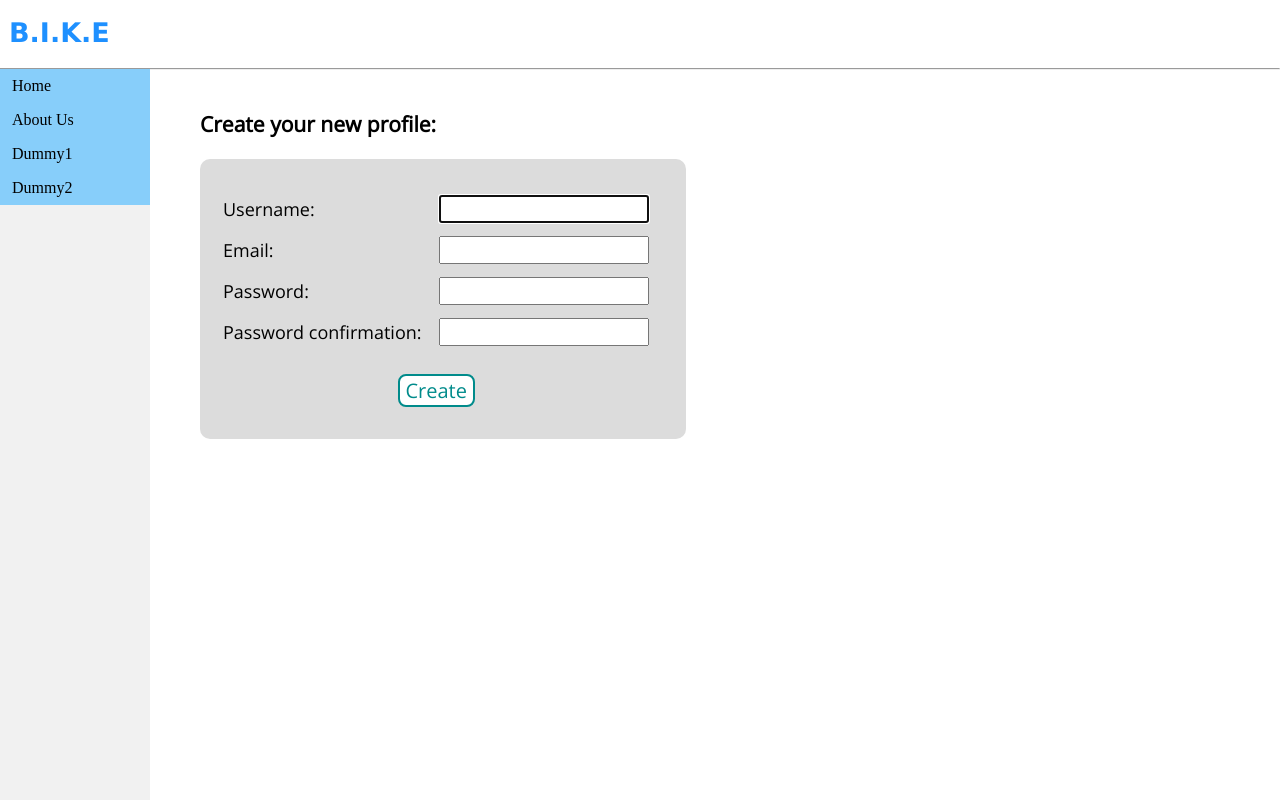
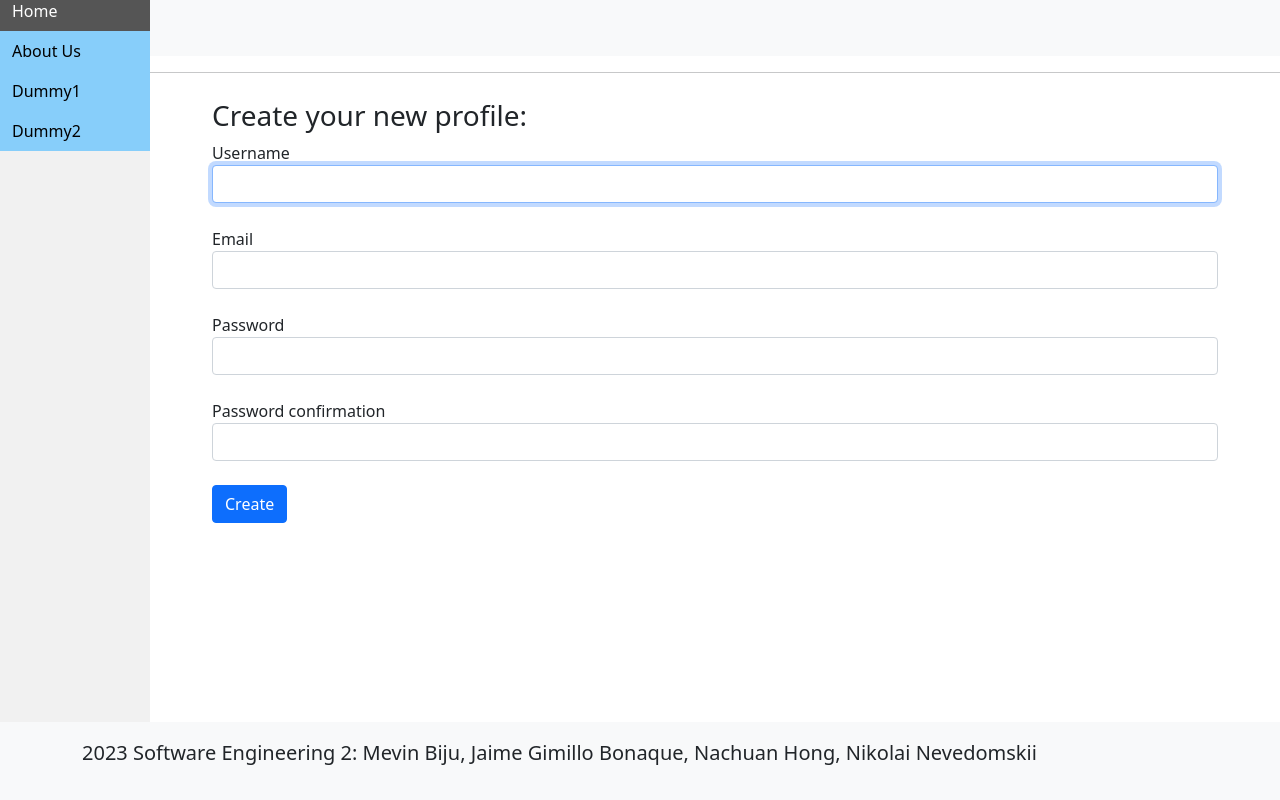
Before and after one commit to Gogetanks/Bike_Res, a Django app: page /register/ in a window 1280 px wide. Run offline with Django 4.2, Linux system fonts and the light colour scheme.

Commit message:
Bootstrap CSS added. Templates updated

```diff
--- a/bike/forms.py
+++ b/bike/forms.py
@@ -7,6 +7,12 @@ from .models import User
 class LoginForm(forms.Form):
     username_or_email = forms.CharField(label='Username / Email', max_length=50)
     password = forms.CharField(label='Password', max_length=50, widget=forms.PasswordInput)
+
+    def __init__(self, *args, **kwargs):
+        super().__init__(*args, **kwargs)
+        # add css classes for input fields
+        self.fields["username_or_email"].widget.attrs.update({"class": "form-control"})
+        self.fields["password"].widget.attrs.update({"class": "form-control"})
 
     def clean(self):
         username_or_email = self.data['username_or_email']
@@ -29,6 +35,14 @@ class RegisterForm(UserCreationForm):
         model = User
         fields = ["username", "email", "password1", "password2"]
 
+    def __init__(self, *args, **kwargs):
+        super().__init__(*args, **kwargs)
+        # add css classes for input fields
+        self.fields["username"].widget.attrs.update({"class": "form-control"})
+        self.fields["email"].widget.attrs.update({"class": "form-control"})
+        self.fields["password1"].widget.attrs.update({"class": "form-control"})
+        self.fields["password2"].widget.attrs.update({"class": "form-control"})
+
     def save(self, commit=True):
         user = super(RegisterForm, self).save(commit=False)
         user.email = self.cleaned_data['email']
--- a/templates/accounts/account_form.html
+++ b/templates/accounts/account_form.html
@@ -7,27 +7,23 @@
 {% endblock %}
 
 {% block content %}
-	<div id="form-div">
+
+	<div class="container">
 	<h3>{% block form-title %}{% endblock %}</h3>
+	<div class="bdcontainer-sm">
 	<form method="post">
 		{% csrf_token %}
-			<table>
-				<tr>
-					<td colspan="2">{{ form.non_field_errors }}</td>
-				</tr>
+		{{ form.non_field_errors }}
 		{% for field in form %}
-					<tr>
-						<td>{{ field.label_tag }}</td>
-						<td>{{ field }}</td>
-					</tr>
+			<div class="form-outline mb-4">
+				<label class="label-control">{{ field.label }}</label>
+				{{ field }}
+			</div>
 		{% endfor %}
-				<tr>
-					<td colspan="2">
-						<input type="submit" value={% block submit-value %}{% endblock %}>
-					</td>
-				</tr>
-			</table>
+		<button type="submit" class="btn btn-primary mb-4">{% block submit-value %}{% endblock %}</button>
 	</form>
 	{% block form-extra %}{% endblock %}
 	</div>
+	</div>
+
 {% endblock %}
--- a/templates/base.html
+++ b/templates/base.html
@@ -5,23 +5,40 @@
 	<head>
 		<meta charset="utf-8">
 		<title>B.I.K.E</title>
-		<link href="https://fonts.googleapis.com/css?family=Open+Sans" rel="stylesheet"/>
-		<link rel="stylesheet" href="{% static 'css/base.css' %}">
+		<link href="https://cdn.jsdelivr.net/npm/bootstrap@5.0.2/dist/css/bootstrap.min.css" rel="stylesheet" integrity="sha384-EVSTQN3/azprG1Anm3QDgpJLIm9Nao0Yz1ztcQTwFspd3yD65VohhpuuCOmLASjC" crossorigin="anonymous">
+		<link href="{% static 'css/base.css' %}" rel="stylesheet">
 		{% block head %}{% endblock %}
 	</head>
-	<body>
-		<div class="header">
-			<h1 class="logo">B.I.K.E</h1>
+	<body class="d-flex flex-column min-vh-100">
+
+		<!-- Navbar -->
+		<nav class="navbar navbar-expand-lg bg-light ">
+			<div class="container">
+				<a href="/" class="navbar-brand">B.I.K.E</a>
+				<div class="collaps divbar-collaps">
+					<ul class="navbar-nav ms-auto">
 						{% if user.is_authenticated %}
-			<a id="logout_button" class="header-button" href="{% url 'logout' %}" data-role="button">log out</a>
+						<li class="nav-item">
+							<a href="{% url 'logout' %}" class="nav-link"></a>
+						</li>
 						{% else %}
 							{% if request.resolver_match.url_name == 'register' or request.resolver_match.url_name == 'login' %}
 							{% else %}
-				<a id="register_button" class="header-button" href="{% url 'register' %}" data-role="button">sign up</a>
-				<a id="login_button" class="header-button" href="{% url 'login' %}" data-role="button">log in</a>
+							<li class="nav-item">
+								<a href="{% url 'register' %}" class="nav-link">sign up</a>
+							</li>
+							<li class="nav-item"></li>
+								<a href="{% url 'login' %}" class="nav-link">log in</a>
+							</li>
 							{% endif %}
 						{% endif %}
+					</ul>
+
 				</div>
+			</div>
+
+		</nav>
+
 		<hr />
 		<ul class="navi">
 			<li><a href="{% url 'home' %}"
@@ -40,5 +57,12 @@
 			{% block content %}
 			{% endblock %}
 		</div>
+
+		<!-- Footer -->
+		<footer class="p-3 bg-light text-container position-relative mt-auto">
+			<div class="container">
+				<p class="lead">2023 Software Engineering 2: Mevin Biju, Jaime Gimillo Bonaque,	Nachuan Hong, Nikolai Nevedomskii</p>
+			</div>
+		</footer>
 	</body>
 </html>
```
Lines whose indentation alone changed are shown as unchanged.
